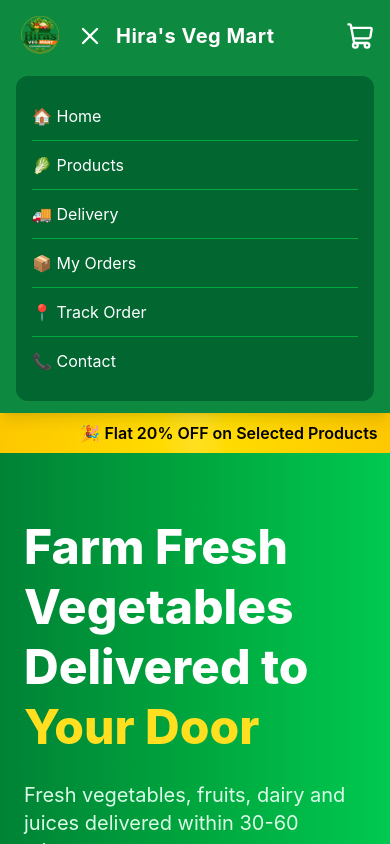
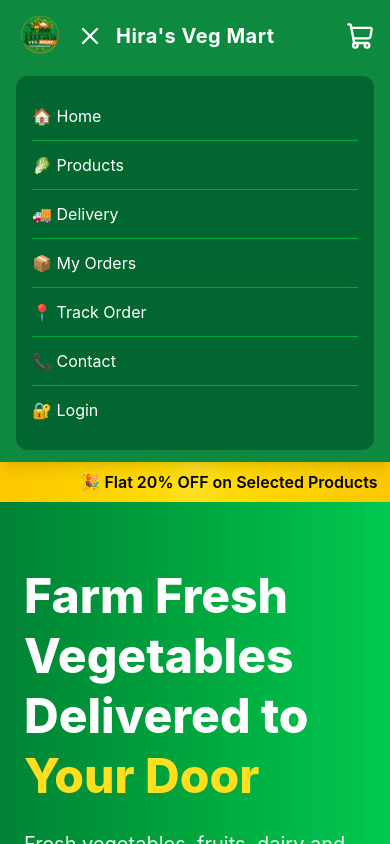
Before and after one commit to 1111yash/heeras-vegetablels, a React (Vite) app: page / in a window 390 px wide. Both pictures are taken after a click on the button 90 px from the left and 36 px from the top of the page. Shown: the top 844 px of the page. Built offline with nearby package versions, Linux system fonts and the light colour scheme; no server answers.

Commit message:
Use Firebase service account from env

```diff
--- a/src/components/Navbar.jsx
+++ b/src/components/Navbar.jsx
@@ -221,6 +221,8 @@
         </ul>
 
         {menuOpen && (
+
+
           <div className="md:hidden mt-4 bg-green-800 rounded-xl p-4">
 
             <Link
@@ -271,6 +273,36 @@
               📞 Contact
             </Link>
 
+            {!user ? (
+              <Link
+                to="/login"
+                onClick={() => setMenuOpen(false)}
+                className="block py-3 border-t border-green-600"
+              >
+                🔐 Login
+              </Link>
+            ) : (
+              <>
+                <Link
+                  to="/profile"
+                  onClick={() => setMenuOpen(false)}
+                  className="block py-3 border-t border-green-600"
+                >
+                  👤 My Profile
+                </Link>
+
+                <button
+                  onClick={() => {
+                    handleLogout();
+                    setMenuOpen(false);
+                  }}
+                  className="w-full text-left py-3 text-red-300"
+                >
+                  🚪 Logout
+                </button>
+              </>
+            )}
+
           </div>
         )}
 
```
Lines whose indentation alone changed are shown as unchanged.
